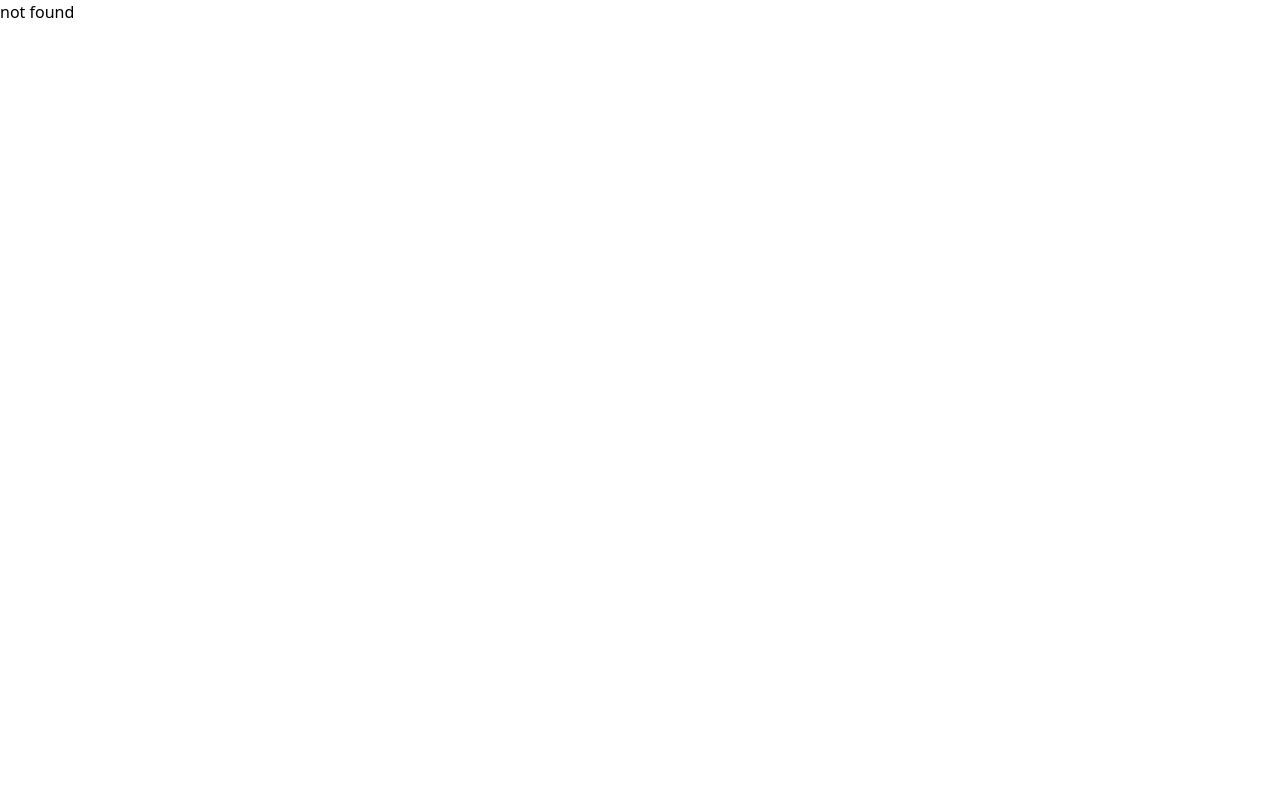
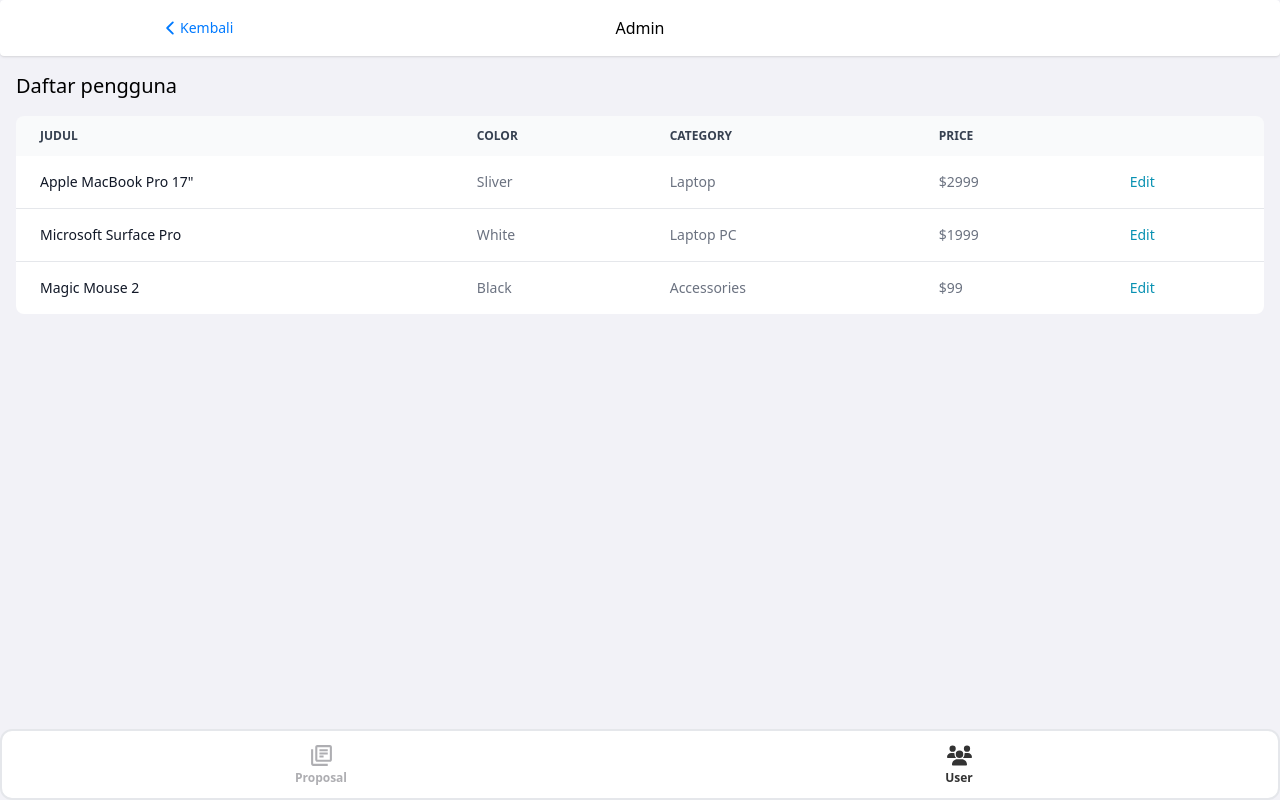
Before and after one commit to ryokf/BantuRiset-frontend, a React (Vite) app: page /admin/user in a window 1280 px wide. Built offline with nearby package versions, Linux system fonts and the light colour scheme.

Commit message:
✨feature: admin page

```diff
--- a/src/components/BottomNav.tsx
+++ b/src/components/BottomNav.tsx
@@ -3,41 +3,54 @@
 // import { GoProjectRoadmap } from "react-icons/go";
 import { FaRegBell,FaRegUser } from "react-icons/fa";
 import { FiPlusCircle } from "react-icons/fi";
+import { MdOutlineLibraryBooks } from "react-icons/md";
+import { FaUsers } from "react-icons/fa6";
 
 const BottomNav = () => {
     const navlink = [
-        {
-            name: "Home",
-            href: "/dashboard",
-            icon: <AiFillHome size={25}/>,
-        },
-        {
-            name: "Buat Project",
-            href: "/project/create",
-            icon: <FiPlusCircle size={25}/>,
-        },
+        // {
+        //     name: "Home",
+        //     href: "/dashboard",
+        //     icon: <AiFillHome size={25}/>,
+        // },
+        // {
+        //     name: "Buat Project",
+        //     href: "/project/create",
+        //     icon: <FiPlusCircle size={25}/>,
+        // },
         // {
         //     name: "Project",
         //     href: "/project",
         //     icon: <GoProjectRoadmap size={25}/>,
         // },
+        // {
+        //     name: "Notif",
+        //     href: "/notification",
+        //     icon: <FaRegBell size={25}/>,
+        // },
+        // {
+        //     name: "Profile",
+        //     href: "/profile",
+        //     icon: <FaRegUser size={25}/>,
+        // },
         {
-            name: "Notif",
-            href: "/notification",
-            icon: <FaRegBell size={25}/>,
+            name: "Proposal",
+            href: "/admin/proposal",
+            icon: <MdOutlineLibraryBooks size={25}/>,
         },
         {
-            name: "Profile",
-            href: "/profile",
-            icon: <FaRegUser size={25}/>,
+            name: "User",
+            href: "/admin/user",
+            icon: <FaUsers size={25}/>,
         },
+
     ]
 
     console.log(window.location.pathname)
 
     return (
         <div className='fixed border-2 bottom-0 bg-white w-full rounded-xl py-2'>
-            <div className="grid grid-cols-4 my-1">
+            <div className={`grid grid-cols-${navlink.length} my-1`}>
                 {
                     navlink.map((item) => {
                         return (
--- a/src/main.tsx
+++ b/src/main.tsx
@@ -19,6 +19,8 @@
 import Appearance from './pages/profile/Appearance.tsx';
 import ResearcherDashboard from './pages/researcher/ResearcherDashboard.tsx';
 import CreateProject from './pages/project/CreateProject.tsx';
+import ProposalList from './pages/Admin/ProposalList.tsx';
+import UserList from './pages/Admin/UserList.tsx';
 
 ReactDOM.createRoot(document.getElementById('root')!).render(
   <React.StrictMode>
@@ -48,6 +50,8 @@
         <Route path="/profile/edit" element={<EditProfile />} />
         <Route path="/profile/edit-password" element={<EditPassword />} />
         <Route path="/profile/appearance" element={<Appearance />} />
+        <Route path="/admin/proposal" element={<ProposalList/>} />
+        <Route path="/admin/user" element={<UserList/>} />
         <Route path="*" element={<h1>not found</h1>} />
       </Routes>
     </BrowserRouter>
--- /dev/null
+++ b/src/pages/Admin/ProposalList.tsx
@@ -0,0 +1,42 @@
+"use client";
+import ButtonNav from '../../components/ButtonNav';
+import DashboardTemplate from '../../templates/DashboardTemplate'
+import { Table } from "flowbite-react";
+import { IoMdDownload } from "react-icons/io";
+const ProposalList = () => {
+    return (
+        <DashboardTemplate title='Admin' className=''>
+            <ProjectList></ProjectList>
+        </DashboardTemplate>
+    )
+}
+
+export function ProjectList() {
+    return (
+        <div className=" w-11/12 m-auto !my-0">
+            <h1 className="my-4 font-medium text-lg">Proyek yang perlu anda review</h1>
+            <div className="overflow-x-auto shadow !rounded-xl">
+                <Table hoverable>
+                    <Table.Head>
+                        <Table.HeadCell>Judul</Table.HeadCell>
+                        <Table.HeadCell>unduh proposal</Table.HeadCell>
+                    </Table.Head>
+                    <Table.Body className="divide-y">
+                        <Table.Row className="bg-white dark:border-gray-700 dark:bg-gray-800">
+                            <Table.Cell className="whitespace-nowrap font-medium text-gray-900 dark:text-white">
+                                <a href='/project/1'>
+                                    {'lorem ipsum dolot sit amet'}
+                                </a>
+                            </Table.Cell>
+                            <Table.Cell className='!justify-center flex'><IoMdDownload size={20} className='text-primary'></IoMdDownload></Table.Cell>
+
+                        </Table.Row>
+
+                    </Table.Body>
+                </Table>
+            </div>
+        </div>
+    );
+}
+
+export default ProposalList
--- /dev/null
+++ b/src/pages/Admin/UserList.tsx
@@ -0,0 +1,67 @@
+"use client";
+import DashboardTemplate from '../../templates/DashboardTemplate'
+import { Table } from "flowbite-react";
+
+const UserList = () => {
+    return (
+        <DashboardTemplate title='Admin' className=''>
+            <div className="mx-4">
+                <h1 className='font-medium text-xl my-4'>Daftar pengguna</h1>
+                <div className="overflow-x-auto">
+                    <Table hoverable>
+                        <Table.Head>
+                            <Table.HeadCell>judul</Table.HeadCell>
+                            <Table.HeadCell>Color</Table.HeadCell>
+                            <Table.HeadCell>Category</Table.HeadCell>
+                            <Table.HeadCell>Price</Table.HeadCell>
+                            <Table.HeadCell>
+                                <span className="sr-only">Edit</span>
+                            </Table.HeadCell>
+                        </Table.Head>
+                        <Table.Body className="divide-y">
+                            <Table.Row className="bg-white dark:border-gray-700 dark:bg-gray-800">
+                                <Table.Cell className="whitespace-nowrap font-medium text-gray-900 dark:text-white">
+                                    {'Apple MacBook Pro 17"'}
+                                </Table.Cell>
+                                <Table.Cell>Sliver</Table.Cell>
+                                <Table.Cell>Laptop</Table.Cell>
+                                <Table.Cell>$2999</Table.Cell>
+                                <Table.Cell>
+                                    <a href="#" className="font-medium text-cyan-600 hover:underline dark:text-cyan-500">
+                                        Edit
+                                    </a>
+                                </Table.Cell>
+                            </Table.Row>
+                            <Table.Row className="bg-white dark:border-gray-700 dark:bg-gray-800">
+                                <Table.Cell className="whitespace-nowrap font-medium text-gray-900 dark:text-white">
+                                    Microsoft Surface Pro
+                                </Table.Cell>
+                                <Table.Cell>White</Table.Cell>
+                                <Table.Cell>Laptop PC</Table.Cell>
+                                <Table.Cell>$1999</Table.Cell>
+                                <Table.Cell>
+                                    <a href="#" className="font-medium text-cyan-600 hover:underline dark:text-cyan-500">
+                                        Edit
+                                    </a>
+                                </Table.Cell>
+                            </Table.Row>
+                            <Table.Row className="bg-white dark:border-gray-700 dark:bg-gray-800">
+                                <Table.Cell className="whitespace-nowrap font-medium text-gray-900 dark:text-white">Magic Mouse 2</Table.Cell>
+                                <Table.Cell>Black</Table.Cell>
+                                <Table.Cell>Accessories</Table.Cell>
+                                <Table.Cell>$99</Table.Cell>
+                                <Table.Cell>
+                                    <a href="#" className="font-medium text-cyan-600 hover:underline dark:text-cyan-500">
+                                        Edit
+                                    </a>
+                                </Table.Cell>
+                            </Table.Row>
+                        </Table.Body>
+                    </Table>
+                </div>
+            </div>
+        </DashboardTemplate>
+    )
+}
+
+export default UserList
```
